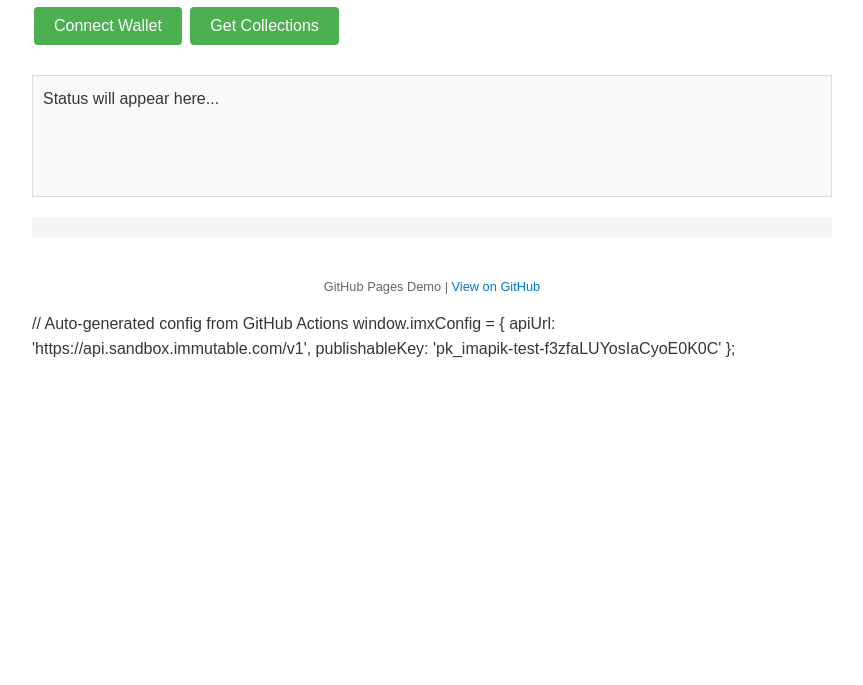
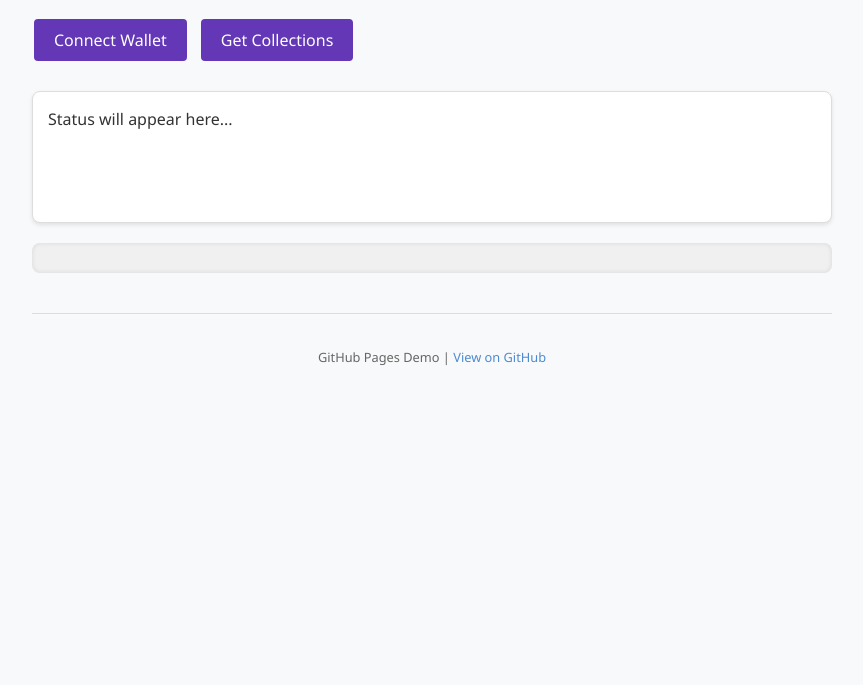
Before and after one commit to timeless-residents/handson-immutable-x, a plain HTML site: page index.html in a window 1280 px wide. Shown: the part 115-800 px from the top of the page, without its empty margins (208-1071 px from the left). Drawn offline with nearby package versions, Linux system fonts and the light colour scheme.

Commit message:
Deploying to gh-pages from @ timeless-residents/handson-immutable-x@94e71a7398cf8ff45530d8ac0fe2106caf639071 🚀

```diff
--- a/config-env.js
+++ b/config-env.js
@@ -1,5 +1,7 @@
-// Auto-generated config from GitHub Actions
+<script>
+// Site configuration
 window.imxConfig = {
   apiUrl: 'https://api.sandbox.immutable.com/v1',
   publishableKey: 'pk_imapik-test-f3zfaLUYosIaCyoE0K0C'
 };
+</script>
--- a/index.html
+++ b/index.html
@@ -7,15 +7,29 @@
   <meta name="description" content="Simple example of connecting to Immutable X API and MetaMask wallet">
   <link rel="stylesheet" href="https://cdn.jsdelivr.net/npm/water.css@2/out/water.min.css">
   <style>
+    :root {
+      --primary-color: #6337b5;
+      --secondary-color: #4e8ad0;
+      --accent-color: #a162e8;
+      --background-color: #f8f9fa;
+      --text-color: #333;
+    }
     body {
-      font-family: Arial, sans-serif;
+      font-family: 'Segoe UI', Tahoma, Geneva, Verdana, sans-serif;
       line-height: 1.6;
       max-width: 800px;
       margin: 0 auto;
       padding: 20px;
+      background-color: var(--background-color);
+      color: var(--text-color);
+    }
+    h1 {
+      color: var(--primary-color);
+      border-bottom: 2px solid var(--accent-color);
+      padding-bottom: 10px;
     }
     button {
-      background-color: #4CAF50;
+      background-color: var(--primary-color);
       border: none;
       color: white;
       padding: 10px 20px;
@@ -26,6 +40,10 @@
       margin: 10px 2px;
       cursor: pointer;
       border-radius: 4px;
+      transition: background-color 0.3s;
+    }
+    button:hover {
+      background-color: var(--accent-color);
     }
     button:disabled {
       background-color: #cccccc;
@@ -33,22 +51,38 @@
     }
     #status {
       margin: 20px 0;
-      padding: 10px;
+      padding: 15px;
       border: 1px solid #ddd;
-      background-color: #f9f9f9;
+      background-color: white;
       min-height: 100px;
+      border-radius: 8px;
+      box-shadow: 0 2px 4px rgba(0,0,0,0.1);
     }
     pre {
-      background-color: #f5f5f5;
-      padding: 10px;
-      border-radius: 4px;
+      background-color: #f0f0f0;
+      padding: 15px;
+      border-radius: 8px;
       overflow-x: auto;
+      box-shadow: inset 0 0 5px rgba(0,0,0,0.1);
     }
     .footer {
       margin-top: 40px;
       text-align: center;
       font-size: 0.8em;
       color: #666;
+      border-top: 1px solid #ddd;
+      padding-top: 20px;
+    }
+    .actions {
+      display: flex;
+      gap: 10px;
+    }
+    a {
+      color: var(--secondary-color);
+      text-decoration: none;
+    }
+    a:hover {
+      text-decoration: underline;
     }
   </style>
 </head>
@@ -69,13 +103,14 @@
   </div>
 
   <!-- Include configuration script first -->
-  <script>
-    // Global configuration that can be overridden by deployment environment
-    window.imxConfig = {
-      apiUrl: 'https://api.sandbox.immutable.com/v1',
-      publishableKey: 'YOUR_PUBLISHABLE_KEY'
-    };
-  </script>
+<script>
+// Site configuration
+window.imxConfig = {
+  apiUrl: 'https://api.sandbox.immutable.com/v1',
+  publishableKey: 'pk_imapik-test-f3zfaLUYosIaCyoE0K0C'
+};
+</script>
+  <!-- Configuration will be injected here by GitHub Actions -->
 
   <!-- Include required libraries -->
   <script src="https://cdn.jsdelivr.net/npm/ethers@5.7.2/dist/ethers.umd.min.js"></script>
@@ -149,8 +184,4 @@
     getCollectionsButton.addEventListener('click', getCollections);
   </script>
 </body>
-</html>// Auto-generated config from GitHub Actions
-window.imxConfig = {
-  apiUrl: 'https://api.sandbox.immutable.com/v1',
-  publishableKey: 'pk_imapik-test-f3zfaLUYosIaCyoE0K0C'
-};
+</html>
```
